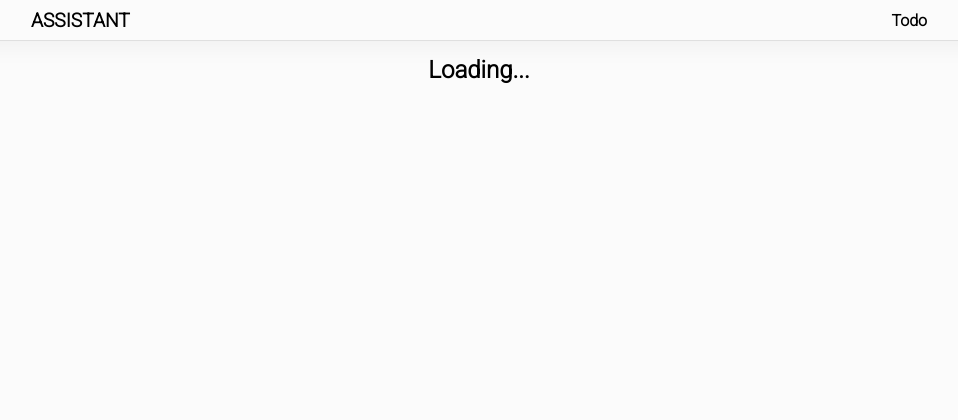
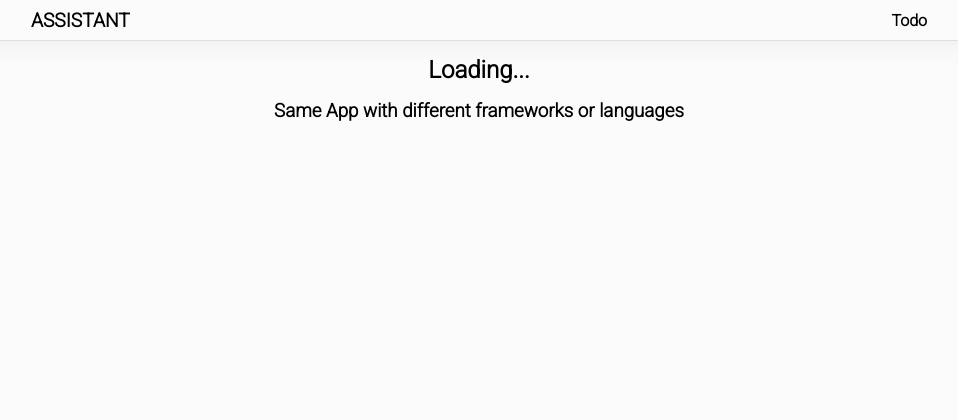
Before and after one commit to maxrpark/django-assistant-app, a Django app: page / in a window 1280 px wide. Shown: the top 420 px of the page, without its empty margins (161-1119 px from the left). Run offline with Django 4.2, Linux system fonts and the light colour scheme.

Commit message:
Update index.html

```diff
--- a/todo/templates/todo/index.html
+++ b/todo/templates/todo/index.html
@@ -3,6 +3,7 @@
 {% block content %}
 <div class="section">
   <h2 class="title">Assistant</h2>
+  <h3 class="title">Same App with different frameworks or languages</h3>
   <div class="container">
     <!-- dynamic data -->
   </div>
```
